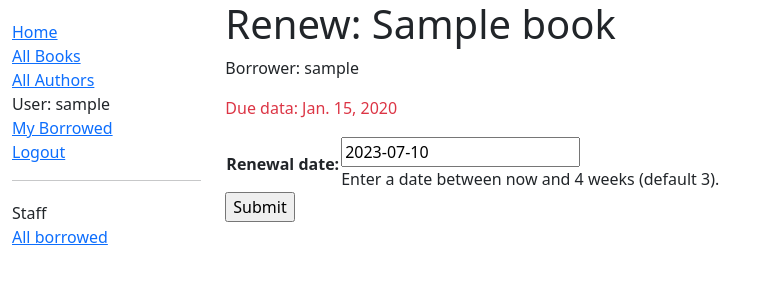
After one commit to ChenWarren/eko-library, a Django app: page /catalog/book/00000000-0000-0000-0000-000000000001/renew/ in a window 1280 px wide. The commit adds this page. Shown: the top 300 px of the page, without its empty margins (0-770 px from the left). Run offline with Django 4.2, Linux system fonts and the light colour scheme; a user stored in the database is signed in; tables that the repository leaves empty hold one stand-in row (values such as "Sample post").

Commit message:
add renew form

```diff
--- /dev/null
+++ b/catalog/forms.py
@@ -0,0 +1,18 @@
+import datetime
+from django import forms
+from django.core.exceptions import ValidationError
+from django.utils.translation import gettext_lazy as _
+
+class RenewBookForm(forms.Form):
+  renewal_date = forms.DateField(help_text="Enter a date between now and 4 weeks (default 3).")
+
+  def clean_renewal_date(self):
+    data = self.cleaned_data['renewal_date']
+
+    if data < datetime.date.today():
+      raise ValidationError(_('Invalid date - renewal in past'))
+
+    if data > datetime.date.today() + datetime.timedelta(weeks=4):
+      raise ValidationError(_('Invalid date - renewal more than 4 weeks ahead'))
+
+    return data
--- a/catalog/models.py
+++ b/catalog/models.py
@@ -68,6 +68,7 @@ class BookInstance(models.Model):
 
   class Meta:
     ordering = ['due_back']
+    permissions = (("can_mark_returned", "Set book as returned"),)
 
   def __str__(self):
       return f'{self.id} ({self.book.title})'
--- a/catalog/templates/base_generic.html
+++ b/catalog/templates/base_generic.html
@@ -29,12 +29,24 @@
             <li><a href="{% url 'index' %}">Home</a></li>
             <li><a href="{% url 'books' %}">All Books</a></li>
             <li><a href="{% url 'authors' %}">All Authors</a></li>
+
+            {% if user.is_authenticated %}
+            <li>User: {{ user.get_username }}</li>
+            <li><a href="{% url 'my-borrowed' %}">My Borrowed</a></li>
+            <li><a href=" {% url 'logout' %}?next={{request.path}}">Logout</a></li>
+            {% else %}
+            <li><a href="{% url 'login' %}?next={{request.path}}">Login</a></li>
+            {% endif %}
           </ul>
-          {% if user.is_authenticated %}
-            <li>User: {{ user.get_username }}</li>
-            <li><a href=" {% url 'logout' %}?next={{request.path}}">Logout</a></li>
-          {% else %}
-            <li><a href="{% url 'login' %}?next={{request.path}}">Login</a></li>
+
+          {% if user.is_staff %}
+            <hr>
+            <ul class="sidebar-nav">
+              <li>Staff</li>
+              {% if perms.catalog.can_mark_returned %}
+                <li><a href="{% url 'all-borrowed' %}">All borrowed</a></li>
+              {% endif %}
+            </ul>
           {% endif %}
         {% endblock  %}
       </div>
--- /dev/null
+++ b/catalog/templates/catalog/book_renew_librarian.html
@@ -0,0 +1,15 @@
+{% extends 'base_generic.html' %}
+
+{% block content %}
+  <h1>Renew: {{ book_instance.book.title }}</h1>
+  <p>Borrower: {{ book_instance.borrower }}</p>
+  <p {% if book_instance.is_overdue %} class="text-danger"{% endif %}>Due data: {{ book_instance.due_back}}</p>
+
+  <form action="" method="post">
+    {% csrf_token %}
+    <table>
+      {{ form.as_table }}
+    </table>
+    <input type="submit" value="Submit">
+  </form>
+{% endblock content %}
--- a/catalog/urls.py
+++ b/catalog/urls.py
@@ -8,4 +8,9 @@ urlpatterns = [
     path('authors/', views.AuthorListView.as_view(), name='authors'),
     path('author/<int:pk>', views.AuthorDetailView.as_view(), name='author-detail'),
     path('mybooks/', views.LoanedBooksByUserListView.as_view(), name='my-borrowed'),
+    path('all-borrowed-books/', views.LoanedBooksListView.as_view(), name='all-borrowed' ),
 ]
+
+urlpatterns += [
+    path('book/<uuid:pk>/renew/', views.renew_book_librarian, name='renew-book-librarian')
+]
--- a/catalog/views.py
+++ b/catalog/views.py
@@ -1,7 +1,14 @@
-from django.shortcuts import render
+import datetime
+
+from django.shortcuts import render, get_object_or_404
+from django.http import HttpResponseRedirect
+from django.urls import reverse
 from django.views import generic
+from django.contrib.auth.mixins import LoginRequiredMixin, PermissionRequiredMixin
+from django.contrib.auth.decorators import login_required, permission_required
+
 from .models import Book, Author, BookInstance, Genre
-from django.contrib.auth.mixins import LoginRequiredMixin
+from catalog.forms import RenewBookForm
 
 # Create your views here.
 def index(request):
@@ -53,5 +60,41 @@ class LoanedBooksByUserListView(LoginRequiredMixin, generic.ListView):
 
   def get_queryset(self):
     return (
-      BookInstance.objects.filter(borrower=self.request.user).filter(status_excat='o').order_by('due_back')
+      BookInstance.objects.filter(borrower=self.request.user).filter(status__exact='o').order_by('due_back')
     )
+
+
+class LoanedBooksListView(LoginRequiredMixin, PermissionRequiredMixin,  generic.ListView):
+  model = BookInstance
+  permission_required = 'catalog.can_mark_returned'
+  template_name = 'catalog/bookinstance_list_borrowed_all.html'
+  paginate_by = 10
+
+  def get_queryset(self):
+    return (
+      BookInstance.objects.filter(status__exact='o').order_by('due_back')
+    )
+
+@login_required
+@permission_required('catalog.can_mark_returned', raise_exception=True)
+def renew_book_librarian(request, pk):
+  book_instance = get_object_or_404(BookInstance, pk=pk)
+
+  if request.method == 'POST':
+    form = RenewBookForm(request.POST)
+
+    if form.is_valid():
+      book_instance.due_back = form.cleaned_data['renewal_date']
+      book_instance.save()
+      return HttpResponseRedirect(reverse('all-borrowed'))
+
+  else:
+    proposed_renewal_date = datetime.date.today() + datetime.timedelta(weeks=3)
+    form = RenewBookForm(initial={'renewal_date': proposed_renewal_date})
+
+  context = {
+    'form': form,
+    'book_instance': book_instance,
+  }
+
+  return render(request, 'catalog/book_renew_librarian.html', context)
```
Also changed, not shown: catalog/templates/catalog/bookinstance_list_borrowed_all.html (added, +18 -0 lines), catalog/templates/catalog/bookinstance_list_borrowed_user.html (added, +19 -0 lines), catalog/migrations/0004_alter_bookinstance_options.py (added).
